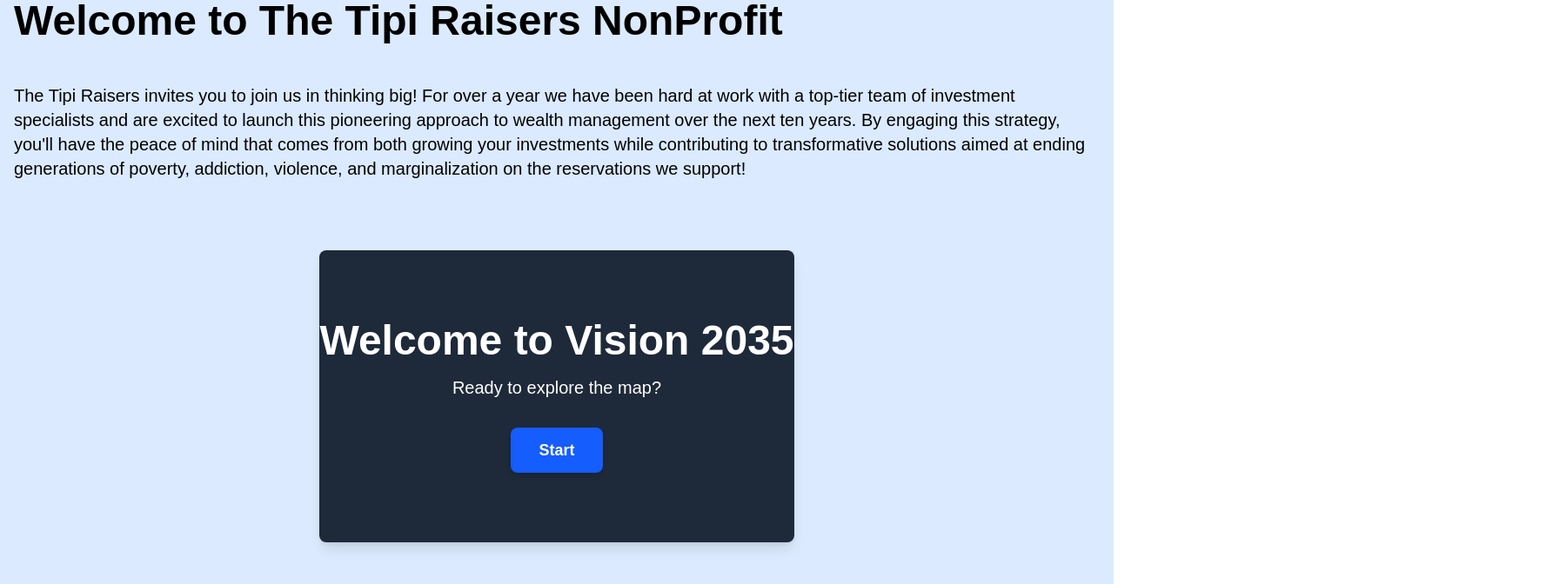
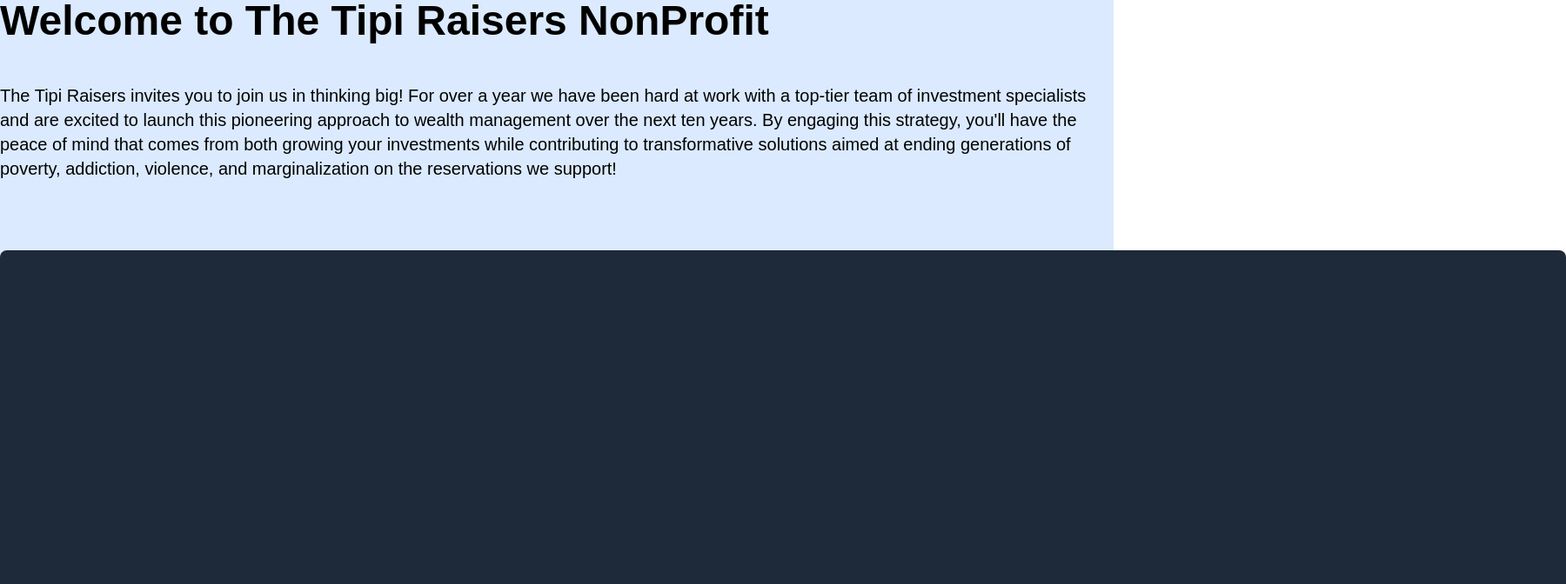
Before and after one commit to BRANDLM1/TPR, a Next.js app in the folder packages/frontend/: page / in a window 1280 px wide. Shown: the top 672 px of the page at 87% size, 1800 px wide, since content can reach past the window. Built offline with nearby package versions, Linux system fonts and the light colour scheme.

Commit message:
little changes

```diff
--- a/packages/frontend/app/components/Map/InitMap.js
+++ b/packages/frontend/app/components/Map/InitMap.js
@@ -7,7 +7,7 @@ export default function InitMap() {
 
     if (!shopwMap) {
       return(
-      <div className="flex flex-col justify-center items-center bg-gray-800 text-white py-20 rounded-lg shadow-lg">
+      <div className="w-full h-full flex flex-col justify-center items-center bg-gray-800 text-white py-20 rounded-lg shadow-lg">
         <h1 className="text-5xl font-bold mb-4">Welcome to Vision 2035</h1>
         <p className="text-xl mb-8">Ready to explore the map?</p>
         <button
@@ -23,7 +23,7 @@ export default function InitMap() {
 
   // Else render map if showMap is true
   return (
-    <div className="w-full h-[600px]">
+    <div className="w-full h-full">
       <MapCanvas accessToken={process.env.NEXT_PUBLIC_MAPBOX_TOKEN} />
     </div>
   );
--- a/packages/frontend/app/page.tsx
+++ b/packages/frontend/app/page.tsx
@@ -2,13 +2,13 @@ import InitMap from "./components/Map/InitMap"
 import Hero from "./components/Hero"
 export default function Home() {
   return(
-    <div className="w-screen min-h-screen bg-blue-100 text-black px-4">
+    <div className="w-screen h-screen bg-blue-100 text-black">
 
       {/* Hero */}
       <Hero/>
 
       {/* Map */}
-      <section className="w-full h-justify flex justify-center mt-20">
+      <section className="h-[950px] w-450 mx-auto flex mt-20">
           <InitMap />
       </section>
 
```
